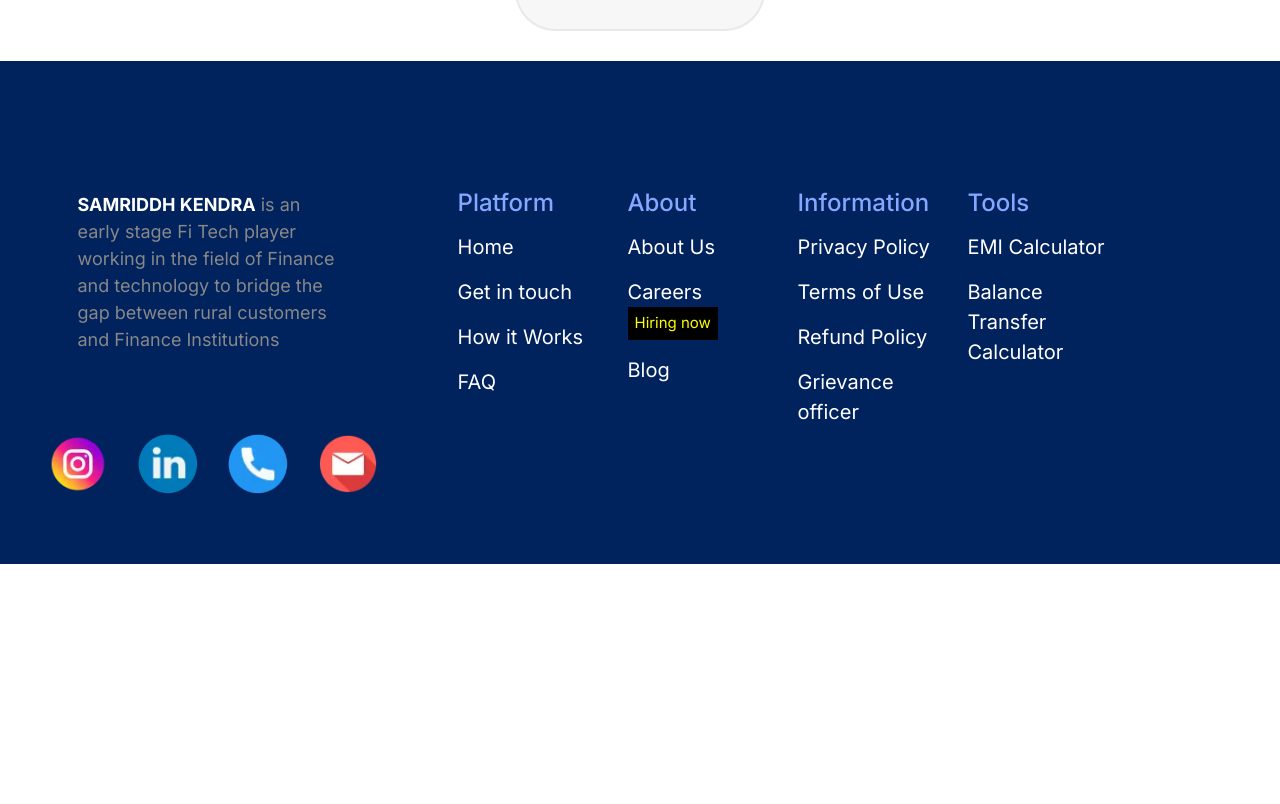
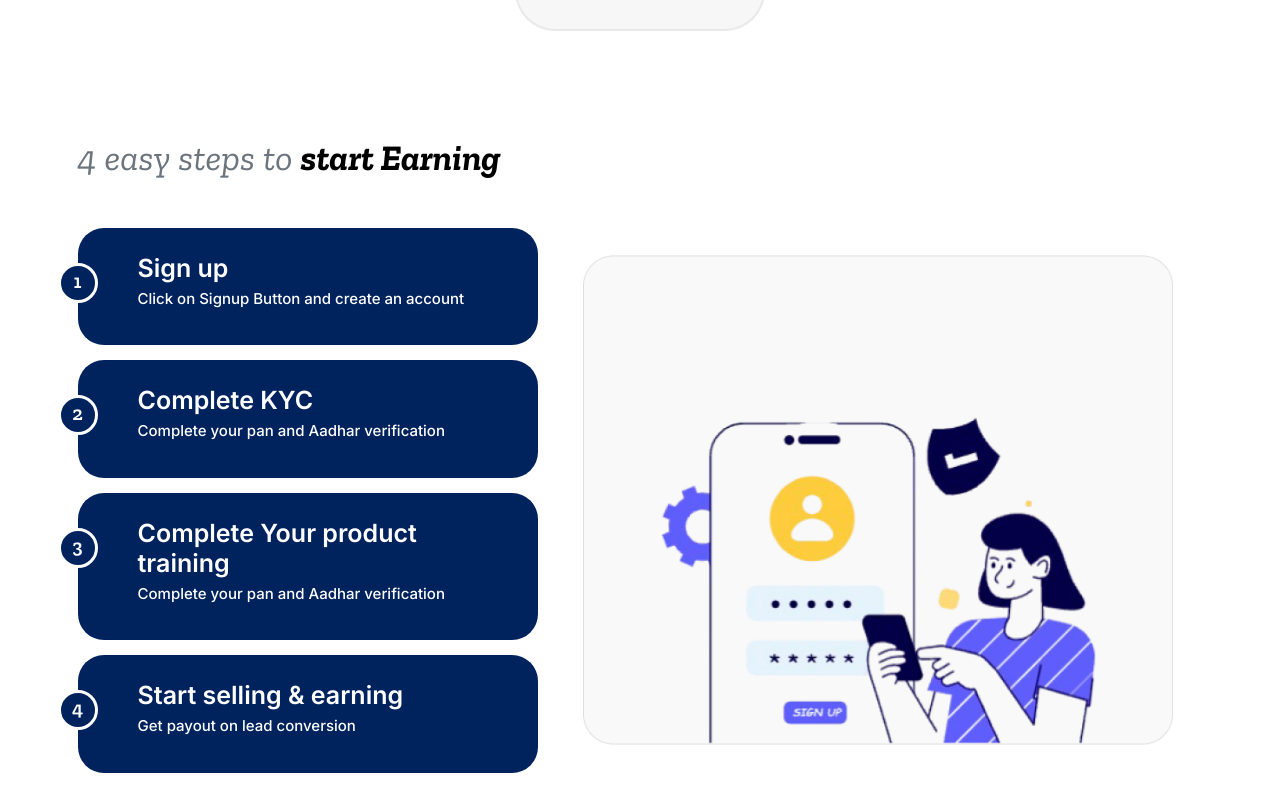
Before and after one commit to mohitanand744/Samriddh_React, a React (Vite) app: page /become_our_partner in a window 1280 px wide. Shown: the part 1436-2240 px from the top of the page. Before the commit the page ends 2000 px from the top, so only its background shows below. Built offline with nearby package versions, Linux system fonts and the light colour scheme.

Commit message:
added a section start Earning

```diff
--- a/src/Pages/AboutUs.jsx
+++ b/src/Pages/AboutUs.jsx
@@ -3,19 +3,7 @@ import Title from "./../components/Titles/Title";
 import OwlCarousel from "react-owl-carousel";
 import "owl.carousel/dist/assets/owl.carousel.css";
 import "owl.carousel/dist/assets/owl.theme.default.css";
-
-const options = {
-  margin: 30,
-  items: 1,
-  loop: true,
-  nav: true,
-  dots: false,
-  autoplay: true,
-  navText: [
-    '<img src="./Arrow left.png" alt="" />',
-    '<img src="./Arrow right.png" alt="" />',
-  ],
-};
+import options from "../components/Carousel/carouselOptions";
 
 const AboutUs = () => {
   return (
--- a/src/Pages/BecomeOurPartner.jsx
+++ b/src/Pages/BecomeOurPartner.jsx
@@ -1,6 +1,10 @@
 import React from "react";
 import Button from "../components/Buttons/Button";
 import Title from "../components/Titles/Title";
+import OwlCarousel from "react-owl-carousel";
+import "owl.carousel/dist/assets/owl.carousel.css";
+import "owl.carousel/dist/assets/owl.theme.default.css";
+import options from "../components/Carousel/carouselOptions";
 
 const BecomeOurPartner = () => {
   return (
@@ -81,6 +85,108 @@ const BecomeOurPartner = () => {
           </div>
         </div>
       </section>
+
+      <section className="BecomeOurPartner_section_3">
+        <Title
+          first_text={"4 easy steps to"}
+          span_text={"start Earning"}
+          last_text={""}
+        />
+
+        <div className="container">
+          <div className="row align-items-center">
+            <div className="col-lg-5 col-md-12 col-12 order-lg-first order-md-last order-last">
+              <div
+                className={`startEarning text-white d-lg-flex d-md-flex d-sm-flex d-none justify-content-center align-items-lg-start align-items-md-center align-items-center flex-column gap-4 `}
+              >
+                <div className={`startEarningCard  step1`}>
+                  <h2 className={`font-inter fs-1 fw-semibold `}>Sign up</h2>
+                  <p className="font-inter fs-4 fw-medium">
+                    Click on Signup Button and create an account
+                  </p>
+                  <p className="steps fw-semibold font-zilla">1</p>
+                </div>
+                <div className={`startEarningCard step2`}>
+                  <h2 className={`font-inter fs-1 fw-semibold `}>
+                    Complete KYC{" "}
+                  </h2>
+                  <p className="font-inter fs-4 fw-medium">
+                    Complete your pan and Aadhar verification
+                  </p>
+                  <p className="steps fw-semibold font-zilla">2</p>
+                </div>
+                <div className={`startEarningCard step3`}>
+                  <h2 className={`font-inter fs-1 fw-semibold `}>
+                    Complete Your product training{" "}
+                  </h2>
+                  <p className="font-inter fs-4 fw-medium">
+                    Complete your pan and Aadhar verification
+                  </p>
+                  <p className="steps fw-semibold font-zilla">3</p>
+                </div>
+                <div className={`startEarningCard step4`}>
+                  <h2 className={`font-inter fs-1 fw-semibold `}>
+                    Start selling & earning
+                  </h2>
+                  <p className="font-inter fs-4 fw-medium">
+                    Get payout on lead conversion
+                  </p>
+                  <p className="steps fw-semibold font-zilla">4</p>
+                </div>
+              </div>
+            </div>
+            <div
+              className={` d-lg-none d-md-none d-sm-none d-flex order-last position-relative bg-dark-blue`}
+            >
+              <OwlCarousel className="owl-carousel owl-theme" {...options}>
+                <div className="item">
+                  <div className={`startEarningCard text-center  step1`}>
+                    <h2 className={`font-inter fs-1 fw-semibold `}>Sign up</h2>
+                    <p className="font-inter fs-4 fw-medium">
+                      Click on Signup Button and create an account
+                    </p>
+                  </div>
+                </div>
+                <div className="item">
+                  <div className={`startEarningCard text-center step2`}>
+                    <h2 className={`font-inter fs-1 fw-semibold `}>
+                      Complete KYC{" "}
+                    </h2>
+                    <p className="font-inter fs-4 fw-medium">
+                      Complete your pan and Aadhar verification
+                    </p>
+                  </div>
+                </div>
+                <div className="item">
+                  <div className={`startEarningCard text-center step3`}>
+                    <h2 className={`font-inter fs-1 fw-semibold `}>
+                      Complete Your product training{" "}
+                    </h2>
+                    <p className="font-inter fs-4 fw-medium">
+                      Complete your pan and Aadhar verification
+                    </p>
+                  </div>
+                </div>
+                <div className="item">
+                  <div className={`startEarningCard text-center step4`}>
+                    <h2 className={`font-inter fs-1 fw-semibold `}>
+                      Start selling & earning
+                    </h2>
+                    <p className="font-inter fs-4 fw-medium">
+                      Get payout on lead conversion
+                    </p>
+                  </div>
+                </div>
+              </OwlCarousel>
+            </div>
+            <div className="col-lg-7  col-md-12 col-12 order-lg-last order-md-first order-first">
+              <div className="image-container text-center mt-lg-0 mt-md-5 mt-5  p-5">
+                <img className="img-fluid" src="./start Earning.png" alt="" />
+              </div>
+            </div>
+          </div>
+        </div>
+      </section>
     </div>
   );
 };
--- a/src/Pages/Home.jsx
+++ b/src/Pages/Home.jsx
@@ -5,36 +5,7 @@ import Card from "../components/Cards/Card";
 import OwlCarousel from "react-owl-carousel";
 import "owl.carousel/dist/assets/owl.carousel.css";
 import "owl.carousel/dist/assets/owl.theme.default.css";
-
-const options = {
-  margin: 30,
-  responsiveClass: true,
-  loop: true,
-  nav: true,
-  dots: false,
-  autoplay: true,
-  navText: [
-    '<img src="./Arrow left.png" alt="" />',
-    '<img src="./Arrow right.png" alt="" />',
-  ],
-  responsive: {
-    0: {
-      items: 1,
-    },
-    570: {
-      items: 1,
-    },
-    600: {
-      items: 2,
-    },
-    800: {
-      items: 2,
-    },
-    1500: {
-      items: 2,
-    },
-  },
-};
+import options from "../components/Carousel/carouselOptions";
 
 const Home = () => {
   return (
--- /dev/null
+++ b/src/components/Carousel/carouselOptions.jsx
@@ -0,0 +1,31 @@
+const options = {
+  margin: 30,
+  responsiveClass: true,
+  loop: true,
+  nav: true,
+  dots: false,
+  autoplay: true,
+  navText: [
+    '<img src="./Arrow left.png" alt="" />',
+    '<img src="./Arrow right.png" alt="" />',
+  ],
+  responsive: {
+    0: {
+      items: 1,
+    },
+    570: {
+      items: 1,
+    },
+    600: {
+      items: 2,
+    },
+    800: {
+      items: 2,
+    },
+    1500: {
+      items: 2,
+    },
+  },
+};
+
+export default options;
--- a/src/css/index.css
+++ b/src/css/index.css
@@ -1329,9 +1329,79 @@ li {
       -ms-border-radius: 4rem;
       -o-border-radius: 4rem;
 
+      .img-container {
+        width: 7rem;
+        height: 11rem;
+
+        img {
+          width: 100%;
+          height: 100%;
+          object-fit: contain;
+        }
+      }
+
       p {
         height: 6rem;
       }
+    }
+  }
+}
+
+.BecomeOurPartner_section_3 {
+  .startEarningCard {
+    position: relative;
+    width: 100%;
+    background: var(--dark-blue);
+    border-radius: 2.6rem;
+    -webkit-border-radius: 2.6rem;
+    -moz-border-radius: 2.6rem;
+    -ms-border-radius: 2.6rem;
+    -o-border-radius: 2.6rem;
+    padding: 2.5rem 6rem;
+    color: #fff;
+
+    & .steps {
+      position: absolute;
+      left: -20px;
+      top: 35px;
+      font-size: 2rem;
+      background: var(--dark-blue);
+      width: 4rem;
+      height: 4rem;
+      display: flex;
+      justify-content: center;
+      border-radius: 50%;
+      -webkit-border-radius: 50%;
+      -moz-border-radius: 50%;
+      -ms-border-radius: 50%;
+      -o-border-radius: 50%;
+      border: 3.5px solid var(--white);
+    }
+  }
+
+  .owl-nav {
+    width: 100%;
+    position: absolute;
+    top: 1.4rem;
+
+    .owl-next,
+    .owl-prev {
+      width: 32px;
+      height: 32px;
+
+      img {
+        width: 50%;
+      }
+    }
+
+    .owl-next {
+      position: absolute;
+      right: 2%;
+    }
+
+    .owl-prev {
+      position: absolute;
+      left: 2%;
     }
   }
 }
```
Also changed, not shown: public/start Earning.png (added).
